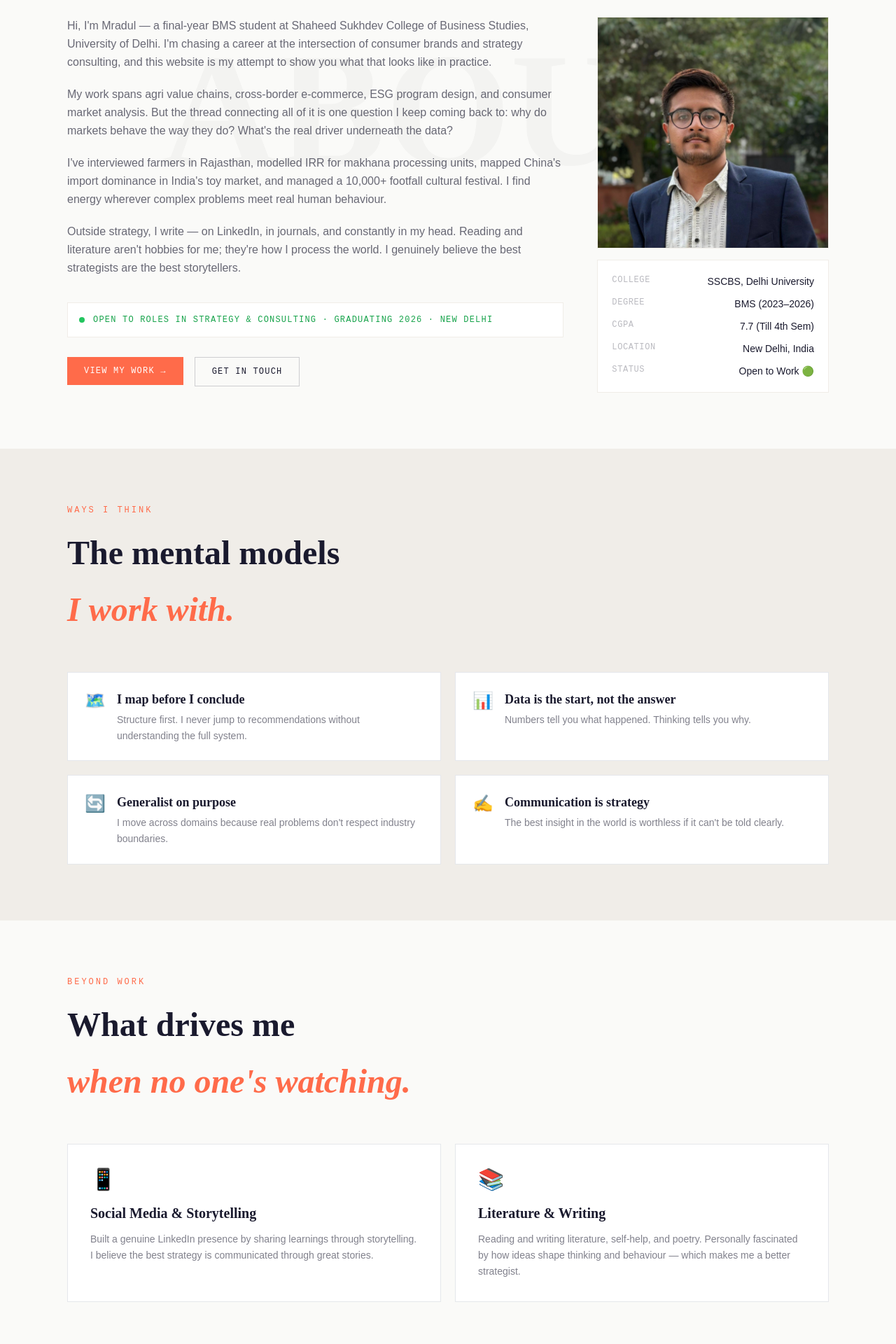
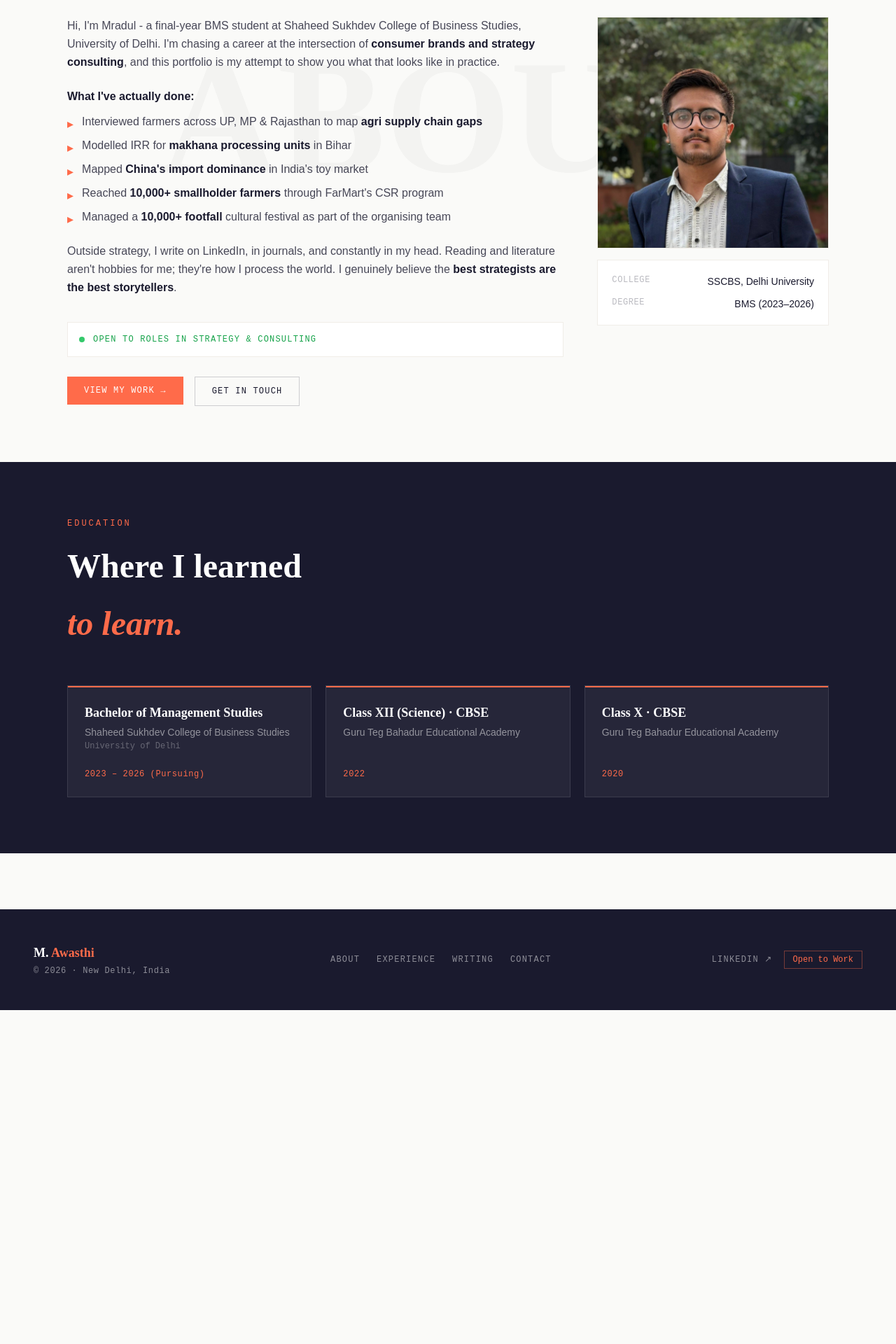
Before and after one commit to somradul/mradul-portfolio, a Next.js app: page /about in a window 1280 px wide. Shown: the part 420-2340 px from the top of the page at 70% size. After the commit the page ends 1863 px from the top, so only its background shows below. Built offline with nearby package versions, Linux system fonts and the light colour scheme.

Commit message:
Refine About page content & typography, clean up Hero tags, and add Littlewise link

```diff
--- a/app/about/page.tsx
+++ b/app/about/page.tsx
@@ -10,41 +10,9 @@ const fadeUp = (delay: number) => ({
   transition: { duration: 0.6, delay },
 });
 
-const values = [
-  {
-    icon: "🗺️",
-    title: "I map before I conclude",
-    desc: "Structure first. I never jump to recommendations without understanding the full system.",
-  },
-  {
-    icon: "📊",
-    title: "Data is the start, not the answer",
-    desc: "Numbers tell you what happened. Thinking tells you why.",
-  },
-  {
-    icon: "🔄",
-    title: "Generalist on purpose",
-    desc: "I move across domains because real problems don't respect industry boundaries.",
-  },
-  {
-    icon: "✍️",
-    title: "Communication is strategy",
-    desc: "The best insight in the world is worthless if it can't be told clearly.",
-  },
-];
 
-const interests = [
-  {
-    icon: "📱",
-    title: "Social Media & Storytelling",
-    desc: "Built a genuine LinkedIn presence by sharing learnings through storytelling. I believe the best strategy is communicated through great stories.",
-  },
-  {
-    icon: "📚",
-    title: "Literature & Writing",
-    desc: "Reading and writing literature, self-help, and poetry. Personally fascinated by how ideas shape thinking and behaviour — which makes me a better strategist.",
-  },
-];
+
+
 
 export default function AboutPage() {
   return (
@@ -89,22 +57,47 @@ export default function AboutPage() {
               {...fadeUp(0.2)}
               className="lg:col-span-2 flex flex-col gap-5"
             >
-              {[
-                `Hi, I'm Mradul — a final-year BMS student at Shaheed Sukhdev College of Business Studies, University of Delhi. I'm chasing a career at the intersection of consumer brands and strategy consulting, and this website is my attempt to show you what that looks like in practice.`,
-                `My work spans agri value chains, cross-border e-commerce, ESG program design, and consumer market analysis. But the thread connecting all of it is one question I keep coming back to: why do markets behave the way they do? What's the real driver underneath the data?`,
-                `I've interviewed farmers in Rajasthan, modelled IRR for makhana processing units, mapped China's import dominance in India's toy market, and managed a 10,000+ footfall cultural festival. I find energy wherever complex problems meet real human behaviour.`,
-                `Outside strategy, I write — on LinkedIn, in journals, and constantly in my head. Reading and literature aren't hobbies for me; they're how I process the world. I genuinely believe the best strategists are the best storytellers.`,
-              ].map((para, i) => (
-                <p key={i} className="text-charcoal/65 text-base leading-relaxed font-light">
-                  {para}
+              <div className="flex flex-col gap-6">
+                <p className="text-charcoal/80 text-base leading-relaxed font-normal">
+                  Hi, I'm Mradul - a final-year BMS student at Shaheed Sukhdev College of Business Studies, University of Delhi. I'm chasing a career at the intersection of <strong className="text-charcoal font-bold">consumer brands and strategy consulting</strong>, and this portfolio is my attempt to show you what that looks like in practice.
                 </p>
-              ))}
+
+                <div className="flex flex-col gap-3">
+                  <p className="text-charcoal font-bold text-base">What I've actually done:</p>
+                  <ul className="flex flex-col gap-2.5">
+                    <li className="flex gap-3 text-base text-charcoal/80 font-normal">
+                      <span className="mt-1.5 shrink-0 text-lg leading-none text-coral">▸</span>
+                      <span>Interviewed farmers across UP, MP & Rajasthan to map <strong className="text-charcoal font-bold">agri supply chain gaps</strong></span>
+                    </li>
+                    <li className="flex gap-3 text-base text-charcoal/80 font-normal">
+                      <span className="mt-1.5 shrink-0 text-lg leading-none text-coral">▸</span>
+                      <span>Modelled IRR for <strong className="text-charcoal font-bold">makhana processing units</strong> in Bihar</span>
+                    </li>
+                    <li className="flex gap-3 text-base text-charcoal/80 font-normal">
+                      <span className="mt-1.5 shrink-0 text-lg leading-none text-coral">▸</span>
+                      <span>Mapped <strong className="text-charcoal font-bold">China's import dominance</strong> in India's toy market</span>
+                    </li>
+                    <li className="flex gap-3 text-base text-charcoal/80 font-normal">
+                      <span className="mt-1.5 shrink-0 text-lg leading-none text-coral">▸</span>
+                      <span>Reached <strong className="text-charcoal font-bold">10,000+ smallholder farmers</strong> through FarMart's CSR program</span>
+                    </li>
+                    <li className="flex gap-3 text-base text-charcoal/80 font-normal">
+                      <span className="mt-1.5 shrink-0 text-lg leading-none text-coral">▸</span>
+                      <span>Managed a <strong className="text-charcoal font-bold">10,000+ footfall</strong> cultural festival as part of the organising team</span>
+                    </li>
+                  </ul>
+                </div>
+
+                <p className="text-charcoal/80 text-base leading-relaxed font-normal">
+                  Outside strategy, I write on LinkedIn, in journals, and constantly in my head. Reading and literature aren't hobbies for me; they're how I process the world. I genuinely believe the <strong className="text-charcoal font-bold">best strategists are the best storytellers</strong>.
+                </p>
+              </div>
 
               {/* Currently badge */}
               <div className="flex items-center gap-3 mt-4 p-4 bg-white border border-surface">
                 <span className="w-2 h-2 rounded-full bg-green-500 animate-pulse shrink-0" />
                 <p className="font-mono text-xs tracking-widest uppercase text-green-600">
-                  Open to roles in Strategy & Consulting · Graduating 2026 · New Delhi
+                  Open to roles in Strategy & Consulting
                 </p>
               </div>
 
@@ -149,9 +142,7 @@ export default function AboutPage() {
                 {[
                   { label: "College", value: "SSCBS, Delhi University" },
                   { label: "Degree", value: "BMS (2023–2026)" },
-                  { label: "CGPA", value: "7.7 (Till 4th Sem)" },
-                  { label: "Location", value: "New Delhi, India" },
-                  { label: "Status", value: "Open to Work 🟢" },
+
                 ].map((fact) => (
                   <div key={fact.label} className="flex justify-between items-start gap-4">
                     <span className="font-mono text-xs tracking-wider uppercase text-charcoal/30">
@@ -169,82 +160,9 @@ export default function AboutPage() {
         </div>
       </section>
 
-      {/* How I Think */}
-      <section className="bg-surface py-20 px-6 md:px-12 lg:px-24">
-        <div className="max-w-6xl mx-auto">
-          <motion.div {...fadeUp(0)} className="mb-12">
-            <span className="font-mono text-xs tracking-[0.25em] uppercase text-coral mb-3 block">
-              Ways I Think
-            </span>
-            <h2
-              className="font-playfair font-black text-charcoal"
-              style={{ fontSize: "clamp(1.8rem, 4vw, 3rem)" }}
-            >
-              The mental models<br />
-              <span className="text-coral italic">I work with.</span>
-            </h2>
-          </motion.div>
 
-          <div className="grid grid-cols-1 md:grid-cols-2 gap-5">
-            {values.map((v, i) => (
-              <motion.div
-                key={v.title}
-                {...fadeUp(i * 0.1)}
-                whileHover={{ y: -4 }}
-                className="bg-white border border-charcoal/6 p-6 flex gap-4 group cursor-default"
-              >
-                <span className="text-2xl shrink-0">{v.icon}</span>
-                <div>
-                  <h3 className="font-playfair font-bold text-lg text-charcoal mb-1 group-hover:text-coral transition-colors">
-                    {v.title}
-                  </h3>
-                  <p className="text-charcoal/55 text-sm leading-relaxed font-light">
-                    {v.desc}
-                  </p>
-                </div>
-              </motion.div>
-            ))}
-          </div>
-        </div>
-      </section>
 
-      {/* Interests */}
-      <section className="bg-background py-20 px-6 md:px-12 lg:px-24">
-        <div className="max-w-6xl mx-auto">
-          <motion.div {...fadeUp(0)} className="mb-12">
-            <span className="font-mono text-xs tracking-[0.25em] uppercase text-coral mb-3 block">
-              Beyond Work
-            </span>
-            <h2
-              className="font-playfair font-black text-charcoal"
-              style={{ fontSize: "clamp(1.8rem, 4vw, 3rem)" }}
-            >
-              What drives me<br />
-              <span className="text-coral italic">when no one&apos;s watching.</span>
-            </h2>
-          </motion.div>
 
-          <div className="grid grid-cols-1 md:grid-cols-2 gap-5">
-            {interests.map((item, i) => (
-              <motion.div
-                key={item.title}
-                {...fadeUp(i * 0.15)}
-                className="bg-white border border-charcoal/6 p-8 relative overflow-hidden group"
-                whileHover={{ y: -4 }}
-              >
-                <div className="text-3xl mb-4">{item.icon}</div>
-                <h3 className="font-playfair font-bold text-xl text-charcoal mb-3 group-hover:text-coral transition-colors">
-                  {item.title}
-                </h3>
-                <p className="text-charcoal/55 text-sm leading-relaxed font-light">
-                  {item.desc}
-                </p>
-                <div className="absolute bottom-0 left-0 right-0 h-0.5 bg-coral scale-x-0 group-hover:scale-x-100 transition-transform duration-300 origin-left" />
-              </motion.div>
-            ))}
-          </div>
-        </div>
-      </section>
 
       {/* Education */}
       <section className="bg-charcoal py-20 px-6 md:px-12 lg:px-24">
@@ -269,37 +187,35 @@ export default function AboutPage() {
                 school: "Shaheed Sukhdev College of Business Studies",
                 university: "University of Delhi",
                 year: "2023 – 2026 (Pursuing)",
-                score: "7.7 CGPA",
               },
               {
-                degree: "Class XII · CBSE",
+                degree: "Class XII (Science) · CBSE",
                 school: "Guru Teg Bahadur Educational Academy",
-                university: "New Delhi",
+                university: "",
                 year: "2022",
-                score: "90.4%",
               },
               {
                 degree: "Class X · CBSE",
                 school: "Guru Teg Bahadur Educational Academy",
-                university: "New Delhi",
+                university: "",
                 year: "2020",
-                score: "90.4%",
               },
             ].map((edu, i) => (
               <motion.div
                 key={edu.degree}
                 {...fadeUp(i * 0.1)}
-                className="bg-white/5 border border-white/10 p-6 relative"
+                className="bg-white/5 border border-white/10 p-6 relative flex flex-col"
               >
                 <div className="absolute top-0 left-0 right-0 h-0.5 bg-coral" />
                 <h3 className="font-playfair font-bold text-white text-lg mb-1">
                   {edu.degree}
                 </h3>
                 <p className="text-white/50 text-sm mb-0.5">{edu.school}</p>
-                <p className="text-white/30 text-xs font-mono mb-4">{edu.university}</p>
-                <div className="flex justify-between items-center">
+                {edu.university && (
+                  <p className="text-white/30 text-xs font-mono mb-2">{edu.university}</p>
+                )}
+                <div className="flex justify-between items-center mt-auto pt-4">
                   <span className="font-mono text-xs text-coral tracking-wider">{edu.year}</span>
-                  <span className="font-playfair font-bold text-xl text-coral">{edu.score}</span>
                 </div>
               </motion.div>
             ))}
--- a/components/Hero.tsx
+++ b/components/Hero.tsx
@@ -164,7 +164,7 @@ export default function Hero() {
             transition={{ duration: 0.7, delay: 0.85 }}
             className="flex flex-wrap gap-2"
           >
-            {["Indian Toy Market", "Makhana Value Chain", "Agri Supply Chain", "Cross-border E-commerce", "Gig Economy", "Renewable Energy"].map((chip) => (
+            {["Indian Toy Market", "Makhana Value Chain", "Agri Supply Chain", "Cross-border E-commerce"].map((chip) => (
               <span key={chip} className="font-mono text-xs tracking-wide text-teal bg-teal/10 border border-teal/20 px-3 py-1">
                 {chip}
               </span>
@@ -173,20 +173,7 @@ export default function Hero() {
 
         </div>
 
-        {/* Scroll Indicator */}
-        <motion.div
-          initial={{ opacity: 0 }}
-          animate={{ opacity: 1 }}
-          transition={{ delay: 1.5, duration: 0.7 }}
-          className="absolute bottom-8 left-1/2 -translate-x-1/2 flex flex-col items-center gap-2"
-        >
-          <span className="font-mono text-xs tracking-widest uppercase text-charcoal/30">Scroll</span>
-          <motion.div
-            animate={{ y: [0, 8, 0] }}
-            transition={{ duration: 1.5, repeat: Infinity }}
-            className="w-px h-8 bg-gradient-to-b from-charcoal/30 to-transparent"
-          />
-        </motion.div>
+
 
       </div>
     </section>
--- a/data/experience.ts
+++ b/data/experience.ts
@@ -70,7 +70,7 @@ export const experiences = [
         company: "Littlewise",
         role: "Founder's Office",
         period: "July – August 2024",
-        website: "#",
+        website: "https://www.instagram.com/littlewise.in/",
         context: "Consumer goods startup. Founder is Ex-IB at Goldman Sachs, focused on Indian toy market.",
         color: "#8b5cf6",
         logoUrl: "/logos/littlewise.png",
```
